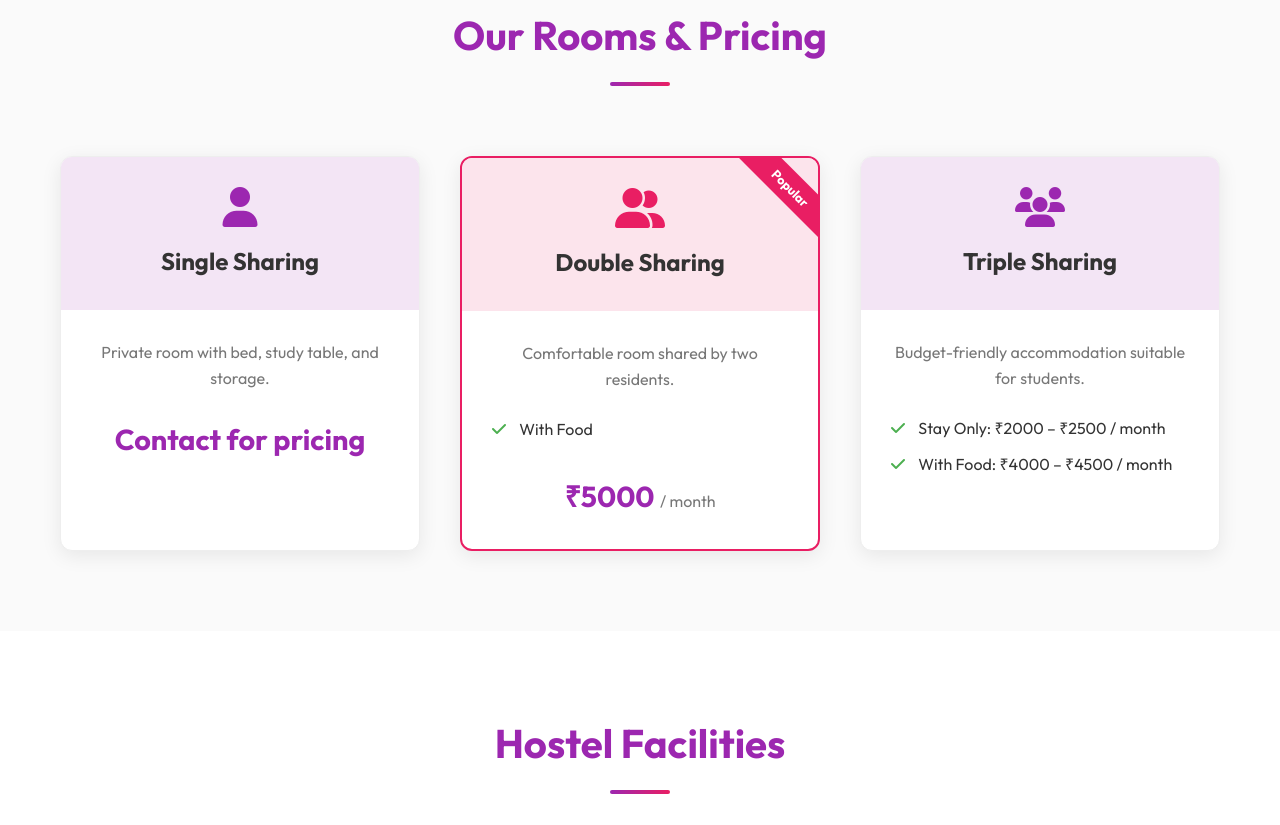
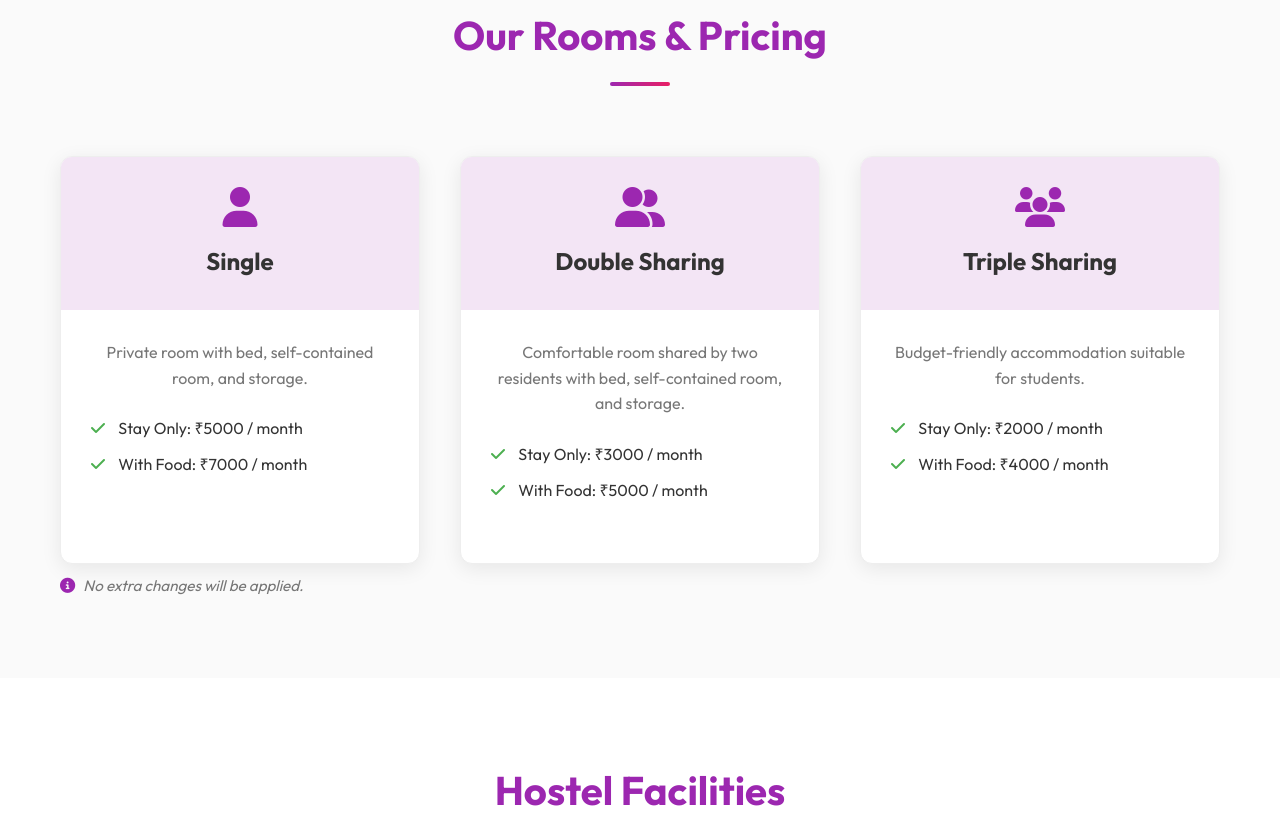
Before and after one commit to Akshaya-Shri/Abirami-hostel-website, a plain HTML site: page index.html in a window 1280 px wide. Shown: the part 1899-2724 px from the top of the page. Drawn offline with Linux system fonts and the light colour scheme.

Commit message:
changed rooms section

```diff
--- a/index.html
+++ b/index.html
@@ -123,30 +123,34 @@
                 <div class="underline"></div>
             </div>
             <div class="pricing-grid">
-                <!-- Single Sharing -->
+                <!-- Single-->
                 <div class="pricing-card">
                     <div class="card-header">
                         <i class="fa-solid fa-user"></i>
-                        <h3>Single Sharing</h3>
+                        <h3>Single</h3>
                     </div>
                     <div class="card-body">
-                        <p class="desc">Private room with bed, study table, and storage.</p>
-                        <div class="price">Contact for pricing</div>
+                        <p class="desc">Private room with bed, self-contained room, and storage.</p>
+                        <ul class="pricing-details">
+                            <li><i class="fa-solid fa-check"></i> Stay Only: ₹5000 / month</li>
+                            <li><i class="fa-solid fa-check"></i> With Food: ₹7000 / month</li>
+                        </ul>
                     </div>
                 </div>
 
                 <!-- Double Sharing -->
-                <div class="pricing-card highlighted">
+                <div class="pricing-card">
                     <div class="card-header">
                         <i class="fa-solid fa-user-group"></i>
                         <h3>Double Sharing</h3>
                     </div>
                     <div class="card-body">
-                        <p class="desc">Comfortable room shared by two residents.</p>
+                        <p class="desc">Comfortable room shared by two residents with bed, self-contained room, and
+                            storage.</p>
                         <ul class="pricing-details">
-                            <li><i class="fa-solid fa-check"></i> With Food</li>
+                            <li><i class="fa-solid fa-check"></i> Stay Only: ₹3000 / month</li>
+                            <li><i class="fa-solid fa-check"></i> With Food: ₹5000 / month</li>
                         </ul>
-                        <div class="price">₹5000 <span>/ month</span></div>
                     </div>
                 </div>
 
@@ -159,12 +163,13 @@
                     <div class="card-body">
                         <p class="desc">Budget-friendly accommodation suitable for students.</p>
                         <ul class="pricing-details">
-                            <li><i class="fa-solid fa-check"></i> Stay Only: ₹2000 – ₹2500 / month</li>
-                            <li><i class="fa-solid fa-check"></i> With Food: ₹4000 – ₹4500 / month</li>
+                            <li><i class="fa-solid fa-check"></i> Stay Only: ₹2000 / month</li>
+                            <li><i class="fa-solid fa-check"></i> With Food: ₹4000 / month</li>
                         </ul>
                     </div>
                 </div>
             </div>
+            <p class="cost-note"><i class="fa-solid fa-circle-info"></i> No extra changes will be applied.</p>
         </div>
     </section>
 
@@ -245,7 +250,7 @@
                                     <tr>
                                         <th>Day</th>
                                         <th>Breakfast</th>
-                                        <th>Lunch (One Cooker)</th>
+                                        <th>Lunch</th>
                                         <th>Dinner</th>
                                     </tr>
                                 </thead>
@@ -295,8 +300,6 @@
                                 </tbody>
                             </table>
                         </div>
-                        <p class="menu-note"><strong>Note:</strong> Lunch meals are prepared as one-cooker recipes to
-                            save time and maintain cost-effective hostel food preparation.</p>
                     </div>
                 </div>
             </div>
@@ -307,7 +310,7 @@
     <section id="kitchen" class="kitchen">
         <div class="container">
             <div class="section-title">
-                <h2>Common Kitchen / Self Cooking</h2>
+                <h2>Common Kitchen</h2>
                 <div class="underline"></div>
             </div>
 
```
